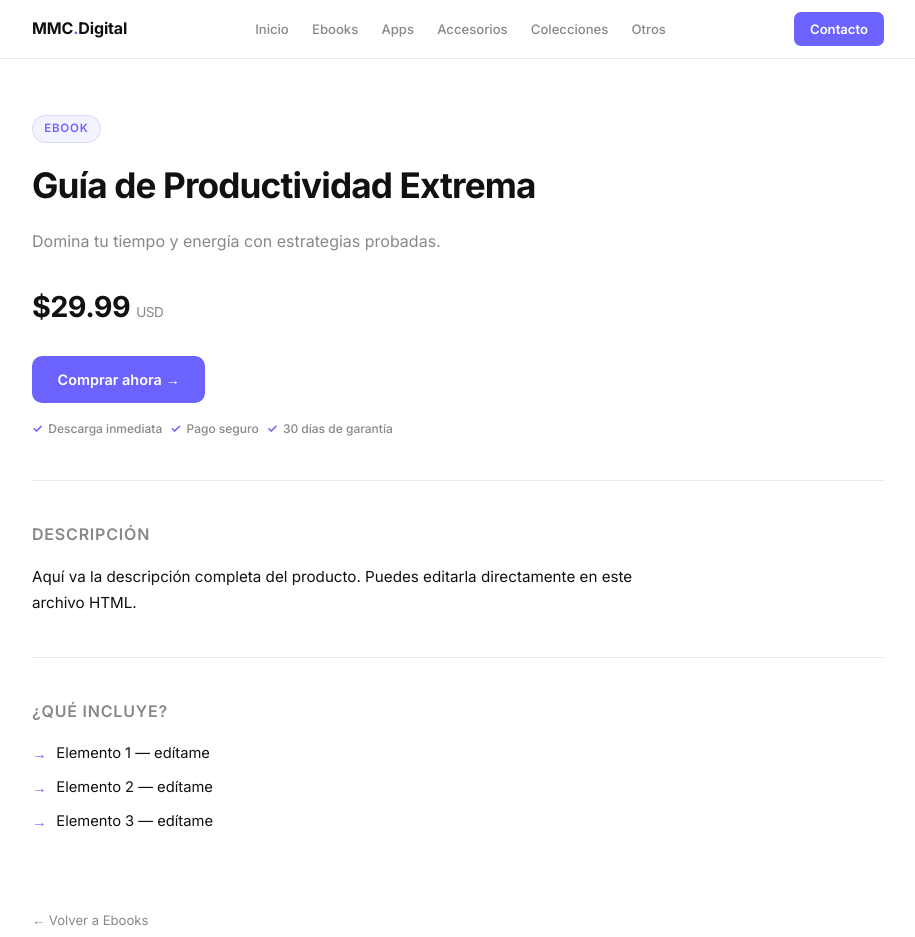
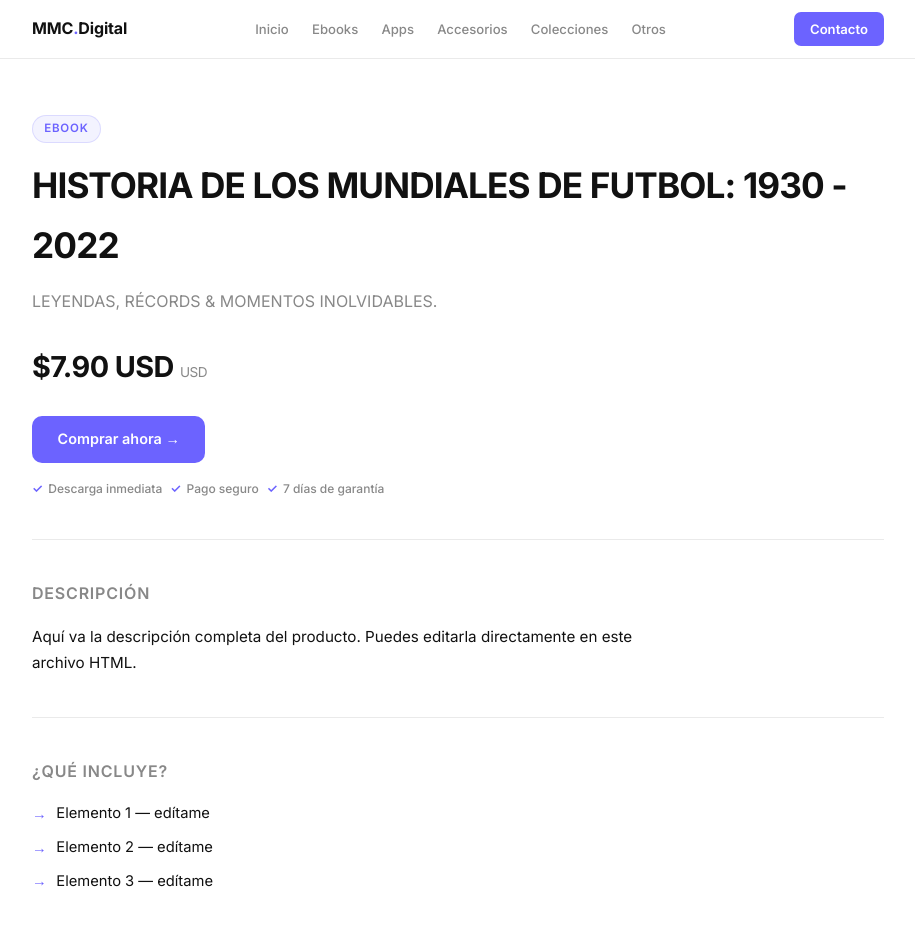
Before and after one commit to Mtest-io/LovableTest2, a plain HTML site: page ebook1.html in a window 1280 px wide. Shown: the top 937 px of the page, without its empty margins (182-1097 px from the left). Drawn offline with Linux system fonts and the light colour scheme.

Commit message:
Add files via upload

```diff
--- a/ebook1.html
+++ b/ebook1.html
@@ -3,10 +3,10 @@
 <head>
   <meta charset="UTF-8"/>
   <meta name="viewport" content="width=device-width, initial-scale=1.0"/>
-  <title>Guía de Productividad Extrema — MMC Digital Labs</title>
-  <meta name="description" content="Domina tu tiempo y energía con estrategias probadas."/>
-  <meta property="og:title" content="Guía de Productividad Extrema — MMC Digital Labs"/>
-  <meta property="og:description" content="Domina tu tiempo y energía con estrategias probadas."/>
+  <title>Mundiales 1930- 2022 — MMC Digital Labs</title>
+  <meta name="description" content="Se un experto de los mundiales de Futbol."/>
+  <meta property="og:title" content="Historia de los Mundiales — MMC Digital Labs"/>
+  <meta property="og:description" content="Se un experto de los mundiales de Futbol."/>
   <link rel="icon" href="assets/favicon.svg" type="image/svg+xml"/>
   <link rel="stylesheet" href="css/styles.css"/>
 </head>
@@ -19,16 +19,17 @@
 
     <section class="product-hero">
       <div><span class="tag">Ebook</span></div>
-      <h1>Guía de Productividad Extrema</h1>
-      <p class="tagline">Domina tu tiempo y energía con estrategias probadas.</p>
+      <h1>HISTORIA DE LOS MUNDIALES DE FUTBOL: 1930 - 2022</h1>
+      <p class="tagline">LEYENDAS, RÉCORDS & MOMENTOS INOLVIDABLES.</p>
       <div class="price-row">
-        <span class="price">$29.99 <span style="font-size:.85rem;font-weight:400;color:var(--muted);">USD</span></span>
+        <span class="price">$7.90 USD <span style="font-size:.85rem;font-weight:400;color:var(--muted);">USD</span></span>
       </div>
-      <a href="#" class="btn">Comprar ahora →</a>
+      <!-- <a href="https://pay.hotmart.com/B106526015E?off=wmpavpci&checkoutMode=10&bid=1782691765707" target="_blank" rel="noopener noreferrer" class="btn">Comprar ahora →</a> -->
+      <a href="https://pay.hotmart.com/B106526015E?off=wmpavpci&checkoutMode=10&bid=1782691765707" class="btn">Comprar ahora →</a>
       <div class="trust-row">
         <span class="trust-item">Descarga inmediata</span>
         <span class="trust-item">Pago seguro</span>
-        <span class="trust-item">30 días de garantía</span>
+        <span class="trust-item">7 días de garantía</span>
       </div>
     </section>
 
@@ -47,9 +48,11 @@
       </ul>
     </section>
 
+    <!--
     <div style="margin-top:2rem;">
       <a href="ebooks.html" style="font-size:.82rem;color:var(--muted);">← Volver a Ebooks</a>
     </div>
+    -->
 
   </div>
 </main>
```
Also changed, not shown: ebooks.html (+2 -2 lines).
